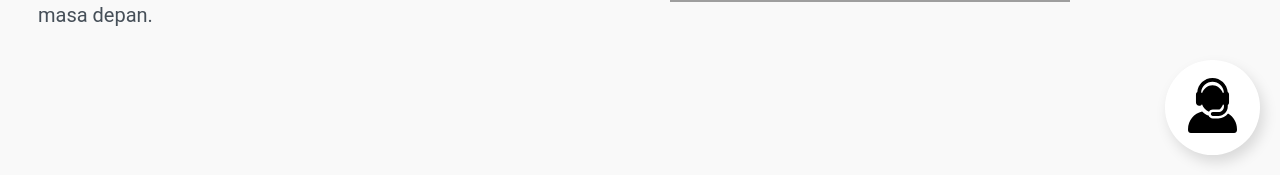
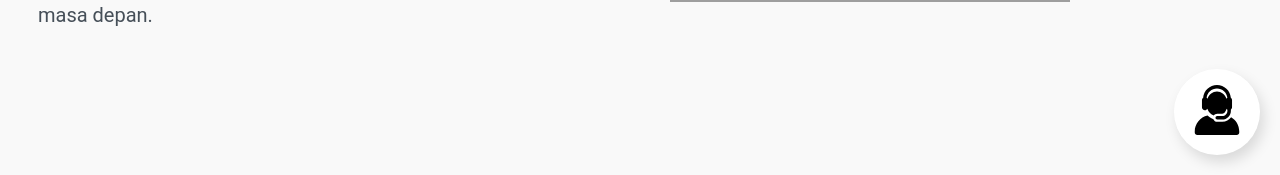
Before and after one commit to cecepns/ms_angularpsb, an Angular app: page / in a window 1280 px wide. Shown: the part 625-800 px from the top of the page. Built offline with nearby package versions, Linux system fonts and the light colour scheme; grey boxes are pictures that could not be loaded.

Commit message:
update show box cs mobile

```diff
--- a/src/app/components/floating-message/floating-message.component.scss
+++ b/src/app/components/floating-message/floating-message.component.scss
@@ -6,12 +6,15 @@
     .icon-cs {
         width: 30px;
         @media(min-width:640px){
-            width: 55px;
+            width: 50px;
         }
     }
 
 
         .box-message {
+            .icon-cs {
+                width: 60px;
+            }
             display: flex;
             align-items: center;
             height: 140px;
@@ -70,7 +73,7 @@
     .floating-button {
         padding: 14px 16px;
         @media(min-width:640px){
-            padding: 18px 20px;
+            padding: 16px 18px;
         }
         border-radius: 100%;
         background-color: #fff;
--- a/src/app/components/floating-message/floating-message.component.ts
+++ b/src/app/components/floating-message/floating-message.component.ts
@@ -11,6 +11,12 @@ export class FloatingMessageComponent implements OnInit {
 
   ngOnInit(): void {
 
+    let ScreenWidth = window.screen.width;
+    let boxMessageCs = window.document.getElementById('box-message-cs');
+
+    if(ScreenWidth < 540) {
+      boxMessageCs?.classList.add('active')
+    }
 
 
   }
```
